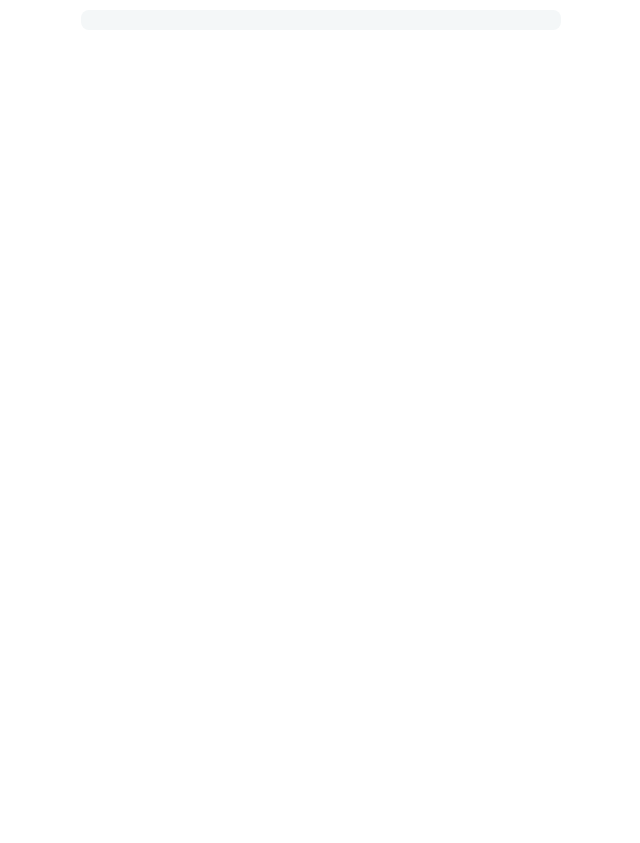
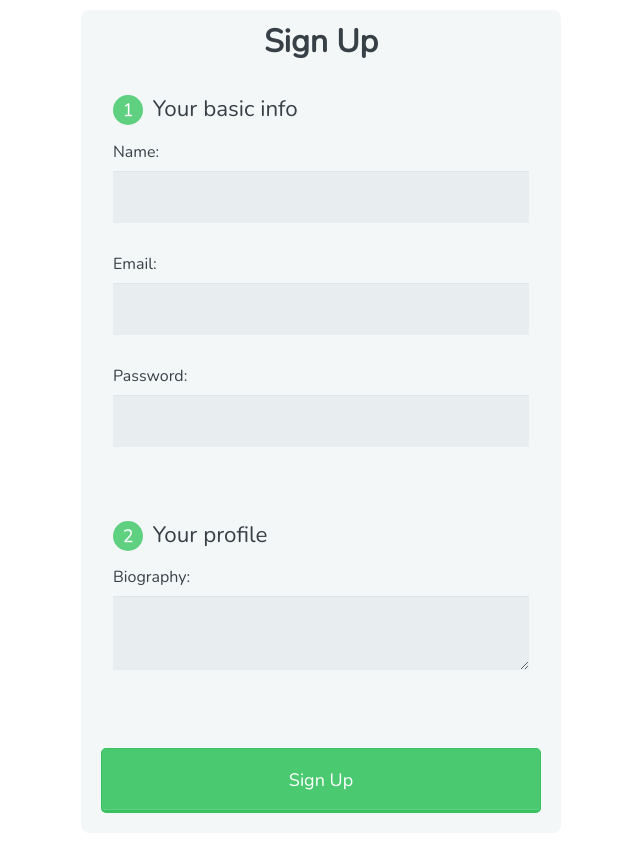
Before and after one commit to Rooben-s/online-form, a plain HTML site: page index.html in a window 1280 px wide. Shown: the whole page, without its empty margins (319-959 px from the left). Before the commit the page ends 800 px from the top, so only its background shows below. Drawn offline with nearby package versions, Linux system fonts and the light colour scheme.

Commit message:
added fieldset

```diff
--- a/index.html
+++ b/index.html
@@ -9,9 +9,43 @@
         <link rel="stylesheet" href="css/main.css">
     </head>
     <body>
-        <form></form>
+        <form>
 
 
 
+        <h1>Sign Up</h1>
+
+
+
+        <fieldset>
+            <legend><span class="number">1</span> Your basic info</legend>
+
+                <label for="name">Name:</label>
+                <input type="text" id="name" name="user_name">
+
+                <label for="email">Email:</label>
+                <input type="email" id="email" name="user_email">
+
+
+                <label for="password">Password:</label>
+                <input type="password" id="password" name="user_password">
+
+        </fieldset>
+
+
+
+        <fieldset>
+            <legend><span class="number">2</span> Your profile</legend>
+
+                    <label for="bio">Biography:</label>
+                    <textarea id="bio" name="user_bio"></textarea>
+
+        </fieldset>
+
+
+        <button type="submit">Sign Up</button>
+
+        </form>
+
     </body>
 </html>
```
